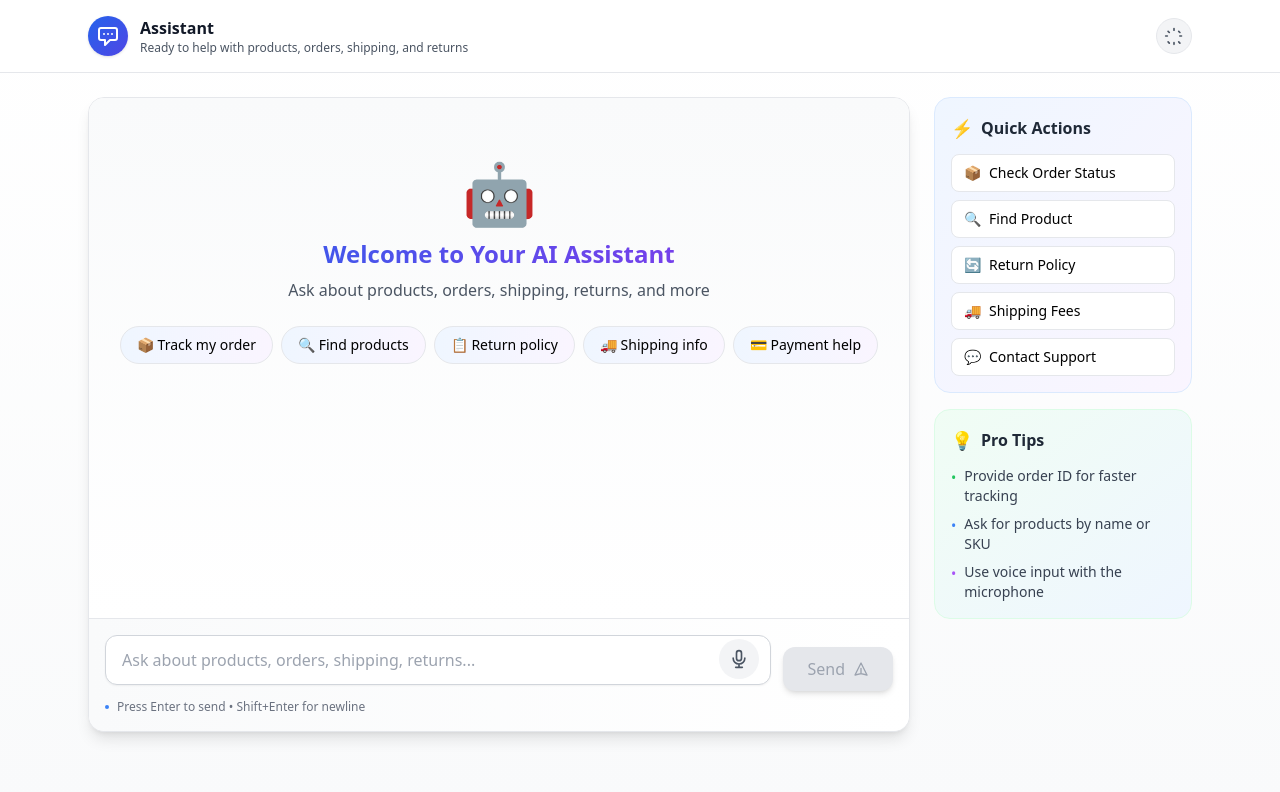
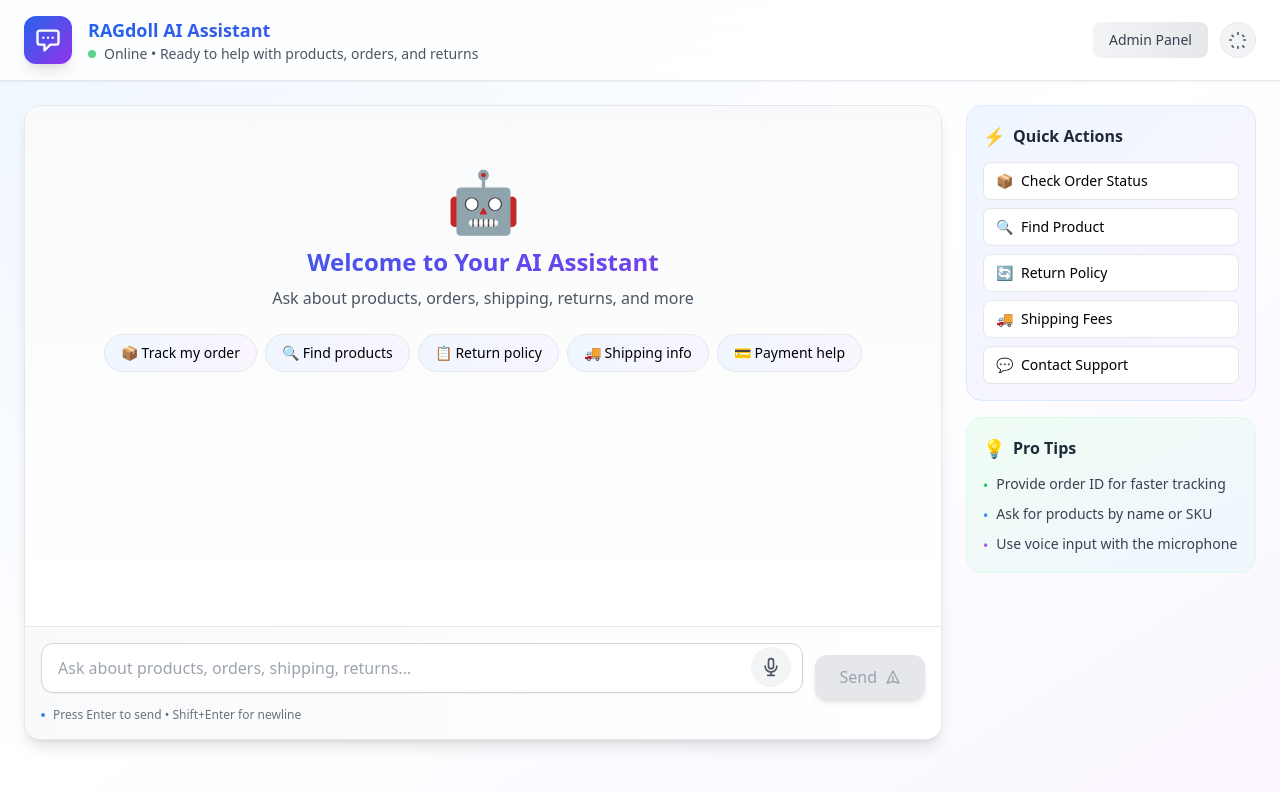
Before and after one commit to vijendramane/RAGdoll_Bot, a Next.js app in the folder frontend/: page /chat in a window 1280 px wide. Shown: the top 792 px of the page. Built offline with nearby package versions, Linux system fonts and the light colour scheme.

Commit message:
Auto-commit: Agent tool execution

```diff
--- a/frontend/components/ChatLayout.tsx
+++ b/frontend/components/ChatLayout.tsx
@@ -3,22 +3,35 @@ import { ThemeToggle } from './ThemeToggle';
 
 export function ChatLayout({ children }: { children: React.ReactNode }) {
 	return (
-		<div className="min-h-screen bg-gradient-to-b from-white to-gray-50">
-			<header className="sticky top-0 z-10 bg-white/70 backdrop-blur border-b">
-				<div className="max-w-6xl mx-auto px-6 py-4 flex items-center gap-3">
-					<div className="h-10 w-10 rounded-full bg-gradient-to-br from-blue-600 to-indigo-600 text-white grid place-items-center shadow">
-						<svg className="w-6 h-6" fill="none" stroke="currentColor" viewBox="0 0 24 24">
+		<div className="min-h-screen bg-gradient-to-br from-blue-50 via-white to-purple-50">
+			<header className="sticky top-0 z-10 bg-white/80 backdrop-blur-lg border-b border-gray-200 shadow-sm">
+				<div className="max-w-7xl mx-auto px-6 py-4 flex items-center gap-4">
+					<div className="h-12 w-12 rounded-xl bg-gradient-to-br from-blue-600 to-purple-600 text-white grid place-items-center shadow-lg flex-shrink-0">
+						<svg className="w-7 h-7" fill="none" stroke="currentColor" viewBox="0 0 24 24">
 							<path strokeLinecap="round" strokeLinejoin="round" strokeWidth={2} d="M8 10h.01M12 10h.01M16 10h.01M9 16H5a2 2 0 01-2-2V6a2 2 0 012-2h14a2 2 0 012 2v8a2 2 0 01-2 2h-5l-5 5v-5z" />
 						</svg>
 					</div>
 					<div className="flex-1">
-						<div className="font-semibold text-gray-900">Assistant</div>
-						<div className="text-xs text-gray-600">Ready to help with products, orders, shipping, and returns</div>
+						<div className="font-bold bg-gradient-to-r from-blue-600 to-purple-600 bg-clip-text text-transparent text-lg">
+							RAGdoll AI Assistant
+						</div>
+						<div className="text-sm text-gray-600 flex items-center gap-2">
+							<span className="w-2 h-2 bg-green-500 rounded-full animate-pulse"></span>
+							Online • Ready to help with products, orders, and returns
+						</div>
 					</div>
-					<ThemeToggle />
+					<div className="flex items-center gap-3">
+						<a
+							href="/admin"
+							className="px-4 py-2 rounded-lg bg-gradient-to-r from-gray-100 to-gray-200 hover:from-gray-200 hover:to-gray-300 text-sm font-medium text-gray-700 transition-all duration-200"
+						>
+							Admin Panel
+						</a>
+						<ThemeToggle />
+					</div>
 				</div>
 			</header>
-			<main className="max-w-6xl mx-auto px-6 py-6">
+			<main className="max-w-7xl mx-auto px-6 py-6">
 				{children}
 			</main>
 		</div>
```
